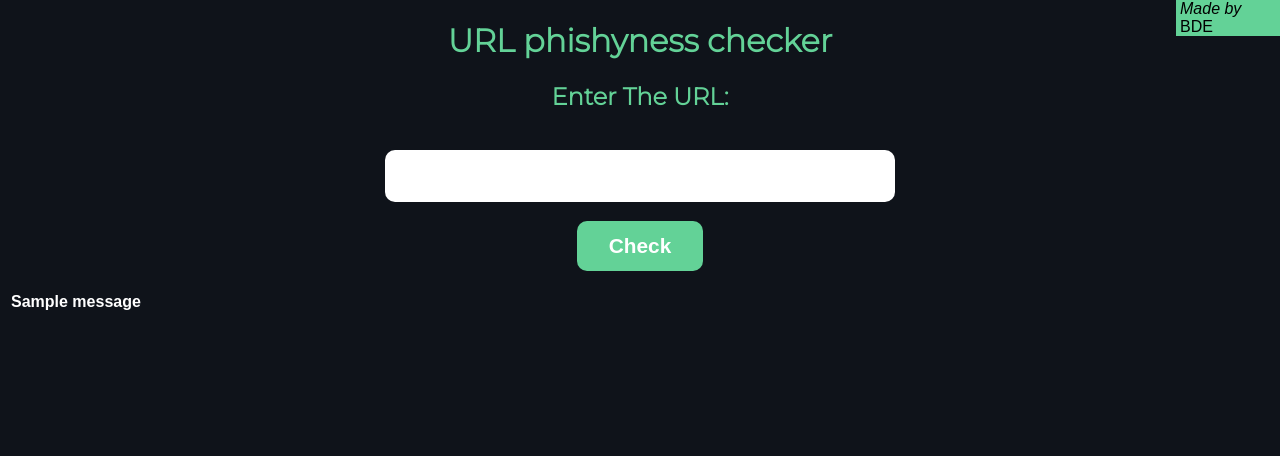
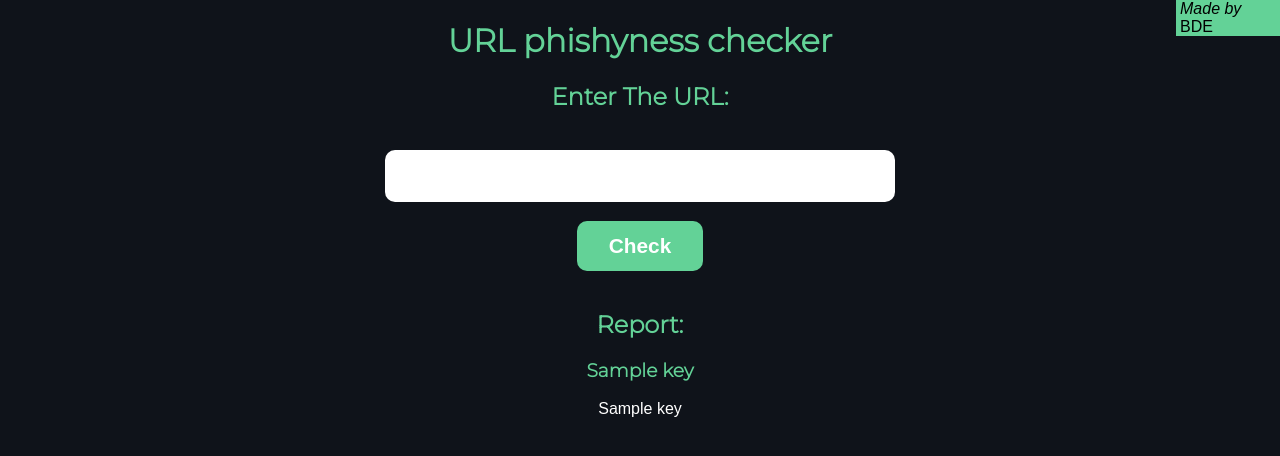
Before and after one commit to Purcs3d/phishing-softhouse, a Flask app: template URL-analyzer/templates/index.html in a window 1280 px wide. Shown: the top 456 px of the page. Run offline with Flask 2, Linux system fonts and the light colour scheme; the template is opened without the code that fills it: most values are stand-ins (such as "Sample title", 1, 10 or a date in 2020); one stand-in notice (Sample message) is shown; lists and menus that the app fills with data are empty; some web fonts are replaced.

Commit message:
Fixed report formating

```diff
--- a/URL-analyzer/static/css/Style.css
+++ b/URL-analyzer/static/css/Style.css
@@ -19,7 +19,18 @@ body
     padding-left: 4px;
     background: #63d297;
 }
-
+report{
+    color: #ffffff;
+    font-family: 'Proxima Nova', sans-serif;
+    font-style: italic;
+    font-size: 1.5em;
+    padding-left: 4px;
+    border: #63d297;
+}
+p{
+    color: #ffffff;
+    font-family: 'Proxima Nova', sans-serif;
+}
 
 h1.Title
 {
@@ -31,17 +42,9 @@ h2{
     font-weight: bold;
     color: #63d297;
 }
-th{
-    color: #ffffff;
-    font-family: 'Proxima Nova', sans-serif;
-}
-td{
-    color: #ffffff;
-    font-family: 'Proxima Nova', sans-serif;
-}
-tr{
-    color: #ffffff;
-    font-family: 'Proxima Nova', sans-serif;
+h3{
+    font-weight: bold;
+    color: #63d297;
 }
 
 input
--- a/URL-analyzer/templates/index.html
+++ b/URL-analyzer/templates/index.html
@@ -21,19 +21,14 @@
         <input type="text" name="URL_input">
         <br>
         <input type="submit" value="Check" id="btn">
-
-        <table>
-        {% with outDict = get_flashed_messages() %}
-            {% for key in outDict %}
-                <tr>
-                    <th>{{ key }}</th>
-                </tr>
-                <tr>
-                    <td>{{ outDict[key] }}</td>
-                </tr>
+        <div class="report">
+            {% if output %}
+            <h2>Report:</h2>
+            {% for key in output %}
+            <h3> {{ key }} </h3> <p> {{ output[key] }} </p>
             {% endfor %}
-        {% endwith %}
-        </table>
+            {% endif %}
+        </div>
     </form>
 </body>
 </html>
--- a/URL-analyzer/webApp.py
+++ b/URL-analyzer/webApp.py
@@ -20,13 +20,12 @@ def CheckURL():
         AMObj.runEvaluations()
 
         output = AMObj.createOutputString()   #create output string
-        flash(output)   #flash output string
 
     except Exception as e:  #if error
         raise(e)
         flash(f"Error: {e}")    #flash error
 
-    return render_template("index.html") #render template
+    return render_template("index.html", output = output) #render template
 
 def format_report(algo):
     """
```
